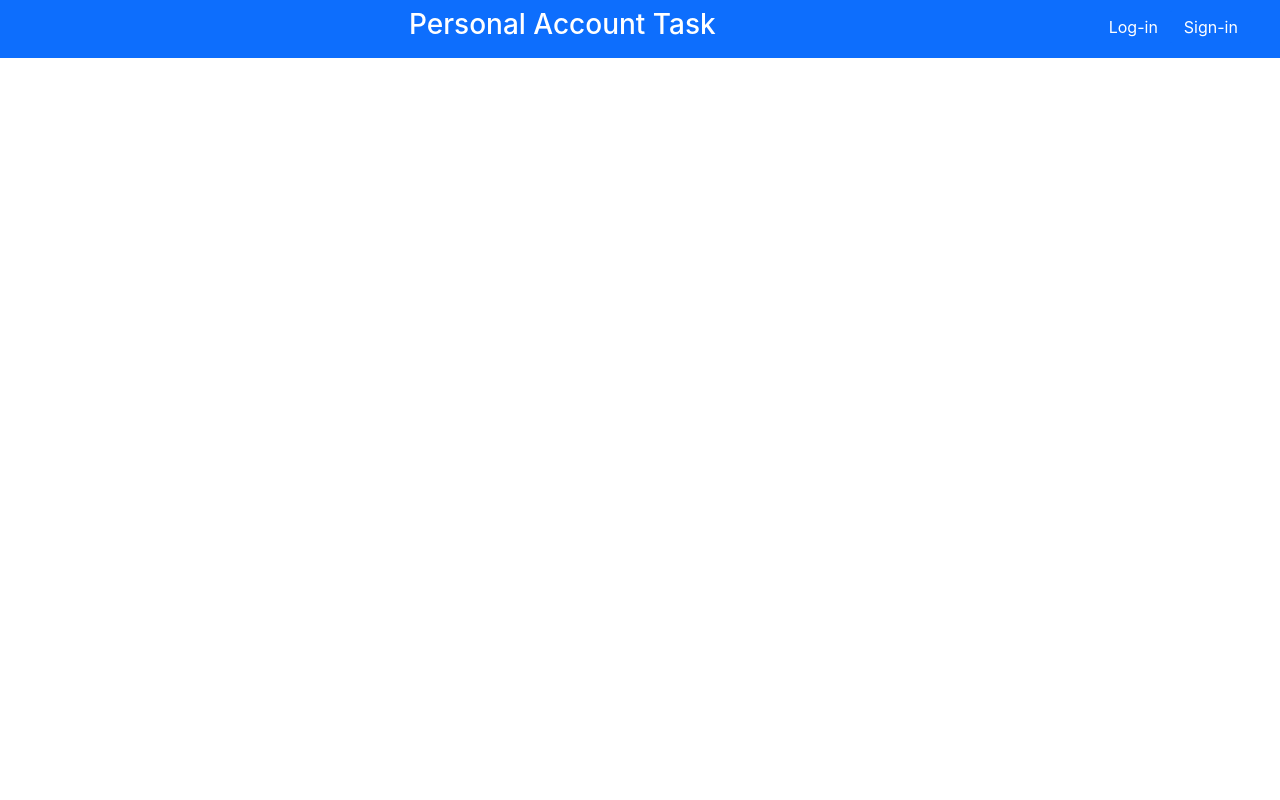
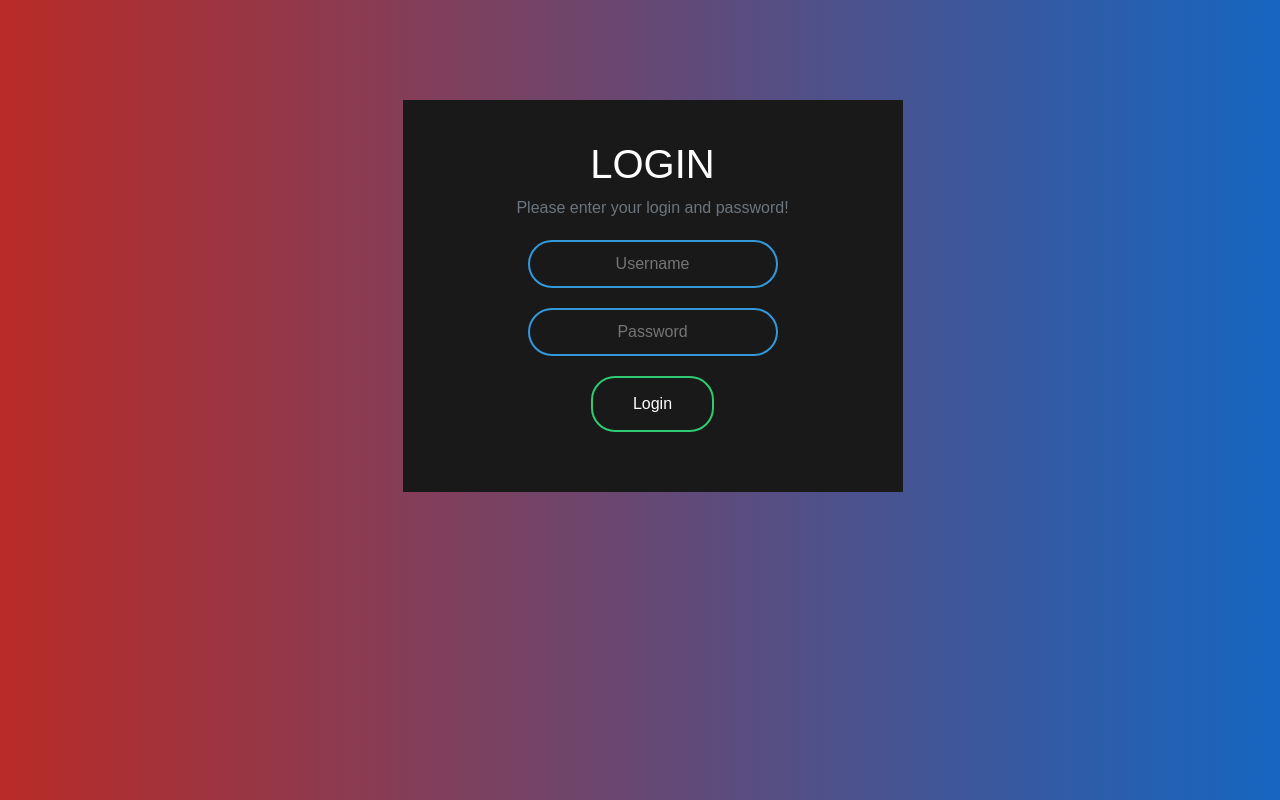
Before and after one commit to frostwOw13/Personal-account, a React (Create React App) app: page / in a window 1280 px wide. Built offline with nearby package versions, Linux system fonts and the light colour scheme.

Commit message:
feat: add authorization form to protected page

```diff
--- a/package.json
+++ b/package.json
@@ -20,6 +20,7 @@
     "eslint-plugin-prettier": "^3.4.0",
     "eslint-plugin-react": "^7.24.0",
     "eslint-plugin-react-hooks": "^4.2.0",
+    "json-server": "^0.16.3",
     "node-sass": "^5.0.0",
     "prettier": "^2.3.2",
     "react": "^17.0.2",
--- a/src/App.scss
+++ b/src/App.scss
@@ -1,3 +1,10 @@
+body {
+  margin: 0;
+  padding: 0;
+  font-family: sans-serif;
+  background: linear-gradient(to right, #b92b27, #1565c0)
+}
+
 .App {
   text-align: center;
 }
--- a/src/App.tsx
+++ b/src/App.tsx
@@ -1,19 +1,42 @@
+import React, { useState } from 'react';
+
+import LoginForm from './components/LoginForm/LoginForm';
+import Profile from './components/Profile/Profile';
 import './App.scss';
-import { Link, Route, BrowserRouter as Router, Switch } from 'react-router-dom';
+import { users } from './shared/state';
 
-import Header from './components/Header/Header';
-import LoginForm from './components/LoginForm/LoginForm';
-import RegistrationForm from './components/RegistrationForm/RegistrationForm';
+const App: React.FC = () => {
+  const [user, setUser] = useState({name: ""});
+  const [error, setError] = useState("");
 
-const App: React.FC = () => (
-  <Router>
+  const login = (details: any) => {
+    if (details.name === users[0].name && details.password === users[0].password) {
+      setUser({
+        name: details.name,
+      });
+    } else {
+      setError("Username or password incorrect");
+    }
+  };
+
+  const logout = () => {
+    setUser({name: ""});
+    setError("");
+  };
+
+  return (
     <div className="App">
-      <Header />
-      <Route component={RegistrationForm} exact path="/registration"/>
-      <Route component={LoginForm} exact path="/login"/>
+      {(user.name !== "") ? (
+      <div className="welcome">
+        <h2>Welcome, <span>{user.name}</span></h2>
+        <Profile username={user.name} />
+        <button onClick={logout} type="button">Logout</button>
+      </div>
+    ) : (
+      <LoginForm error={error} login={login}/>
+    )}
     </div>
-  </Router>
-
-);
+  );
+};
 
 export default App;
--- a/src/components/Header/Header.tsx
+++ /dev/null
@@ -1,22 +0,0 @@
-import React from 'react';
-import { Link } from 'react-router-dom';
-
-const Header: React.FC = () => (
-  <nav className="navbar navbar-dark bg-primary">
-    <div className="col-12 d-flex justify-content-center text-white">
-      <span className="h3 col-10">Personal Account Task</span>
-      <Link to="/login">
-        <button className="btn btn-primary" type="button">
-          Log-in
-        </button>
-      </Link>
-      <Link to="/registration">
-        <button className="btn btn-primary" type="button">
-          Sign-in
-        </button>
-      </Link>
-    </div>
-  </nav>
-);
-
-export default Header;
--- /dev/null
+++ b/src/components/LoginForm/LoginForm.scss
@@ -0,0 +1,74 @@
+.container {
+  margin: 0 auto;
+}
+
+.card {
+  margin-bottom: 20px;
+  border: none
+}
+
+.box {
+  width: 500px;
+  padding: 40px;
+  position: absolute;
+  top: 50%;
+  left: 50%;
+  background: #191919;
+  ;
+  text-align: center;
+  transition: 0.25s;
+  margin-top: 100px
+}
+
+.box input[type="text"],
+.box input[type="password"] {
+  border: 0;
+  background: none;
+  display: block;
+  margin: 20px auto;
+  text-align: center;
+  border: 2px solid #3498db;
+  padding: 10px 10px;
+  width: 250px;
+  outline: none;
+  color: white;
+  border-radius: 24px;
+  transition: 0.25s
+}
+
+.box h1 {
+  color: white;
+  text-transform: uppercase;
+  font-weight: 500
+}
+
+.error {
+  color: red;
+  text-transform: uppercase;
+  font-weight: 500
+}
+
+.box input[type="text"]:focus,
+.box input[type="password"]:focus {
+  width: 300px;
+  border-color: #2ecc71
+}
+
+.btn-submit {
+  border: 0;
+  background: none;
+  display: block;
+  margin: 20px auto;
+  text-align: center;
+  border: 2px solid #2ecc71;
+  padding: 14px 40px;
+  outline: none;
+  color: white;
+  border-radius: 24px;
+  transition: 0.25s;
+  cursor: pointer
+}
+
+.btn-submit:hover {
+  background: #2ecc71
+}
--- a/src/components/LoginForm/LoginForm.tsx
+++ b/src/components/LoginForm/LoginForm.tsx
@@ -1,36 +1,52 @@
-import React from 'react';
+import React, { useState } from 'react';
+import './LoginForm.scss';
 
-const LoginForm: React.FC = () => (
-  <div className="card col-12 col-lg-4 login-card mt-2 hv-center">
-    <form>
-      <div className="form-group text-left">
-        <label htmlFor="email">
-          Email address{' '}
+interface LoginFormProps {
+  login: (details: any) => void,
+  error: string
+}
+
+const LoginForm: React.FC<LoginFormProps> = ({ error, login }) => {
+  const [details, setDetails] = useState({name: "", password: ""});
+
+  const submitHandler = (e: React.FormEvent<HTMLFormElement>) => {
+    e.preventDefault();
+
+    login(details);
+  };
+
+  return (
+    <div className="container">
+      <div className="row">
+        <div className="col-md-7">
+          <div className="card">
+            <form className="box" onSubmit={submitHandler}>
+              <h1>Login</h1>
+              {(error !== "") ? (
+                <div className="error">{error}</div>
+              ) : ""}
+              <p className="text-muted">Please enter your login and password!</p>
               <input
-            aria-describedby="emailHelp"
-            className="form-control"
-            id="email"
-            placeholder="Enter email"
-            type="email"
-          />
-        </label>
-      </div>
-      <div className="form-group text-left">
-        <label htmlFor="password">
-          Password
+                onChange={(e: React.ChangeEvent<HTMLInputElement>) => {
+                  setDetails({...details, name: e.target.value});
+                }}
+                placeholder="Username"
+                type="text"
+                value={details.name}/>
               <input
-            className="form-control"
-            id="password"
+                onChange={(e: React.ChangeEvent<HTMLInputElement>) => {
+                  setDetails({...details, password: e.target.value});
+                }}
                 placeholder="Password"
                 type="password"
-          />
-        </label>
-      </div>
-      <button className="btn btn-primary" type="submit">
-        Login
-      </button>
+                value={details.password}/>
+              <button className="btn-submit" type="submit">Login</button>
             </form>
           </div>
+        </div>
+      </div>
+    </div>
   );
+};
 
 export default LoginForm;
--- /dev/null
+++ b/src/components/Profile/Profile.tsx
@@ -0,0 +1,13 @@
+import React from 'react';
+
+interface ProfileProps {
+  username: string
+}
+
+const Profile: React.FC<ProfileProps> = ({ username }) => (
+  <div>
+    <h1>You are in profile</h1>
+  </div>
+);
+
+export default Profile;
--- a/src/components/RegistrationForm/RegistrationForm.tsx
+++ /dev/null
@@ -1,47 +0,0 @@
-import React from 'react';
-
-const RegistrationForm: React.FC = () => (
-  <div className="card col-12 col-lg-4 login-card mt-2 hv-center">
-    <form>
-      <div className="form-group text-left">
-        <label htmlFor="email">
-          Email address{' '}
-          <input
-            aria-describedby="emailHelp"
-            className="form-control"
-            id="email"
-            placeholder="Enter email"
-            type="email"
-          />
-        </label>
-      </div>
-      <div className="form-group text-left">
-        <label htmlFor="password">
-          Password
-          <input
-            className="form-control"
-            id="password"
-            placeholder="Password"
-            type="password"
-          />
-        </label>
-      </div>
-      <div className="form-group text-left">
-        <label htmlFor="confirmPassword">
-          Confirm Password
-          <input
-            className="form-control"
-            id="confirmPassword"
-            placeholder="Confirm Password"
-            type="password"
-          />
-        </label>
-      </div>
-      <button className="btn btn-primary" type="submit">
-        Register
-      </button>
-    </form>
-  </div>
-);
-
-export default RegistrationForm;
--- /dev/null
+++ b/src/shared/state.ts
@@ -0,0 +1,13 @@
+export interface UserData {
+  name: string,
+  password: string,
+  id: number
+}
+
+export const users = <Array<UserData>>[
+  {
+    name: "admin",
+    password: "admin",
+    id: 0
+  }
+];
```
Also changed, not shown: src/components/Home.tsx (deleted, +0 -54 lines), 1 other file (tests, documents, lock files or other folders). Lines whose indentation alone changed are shown as unchanged.
